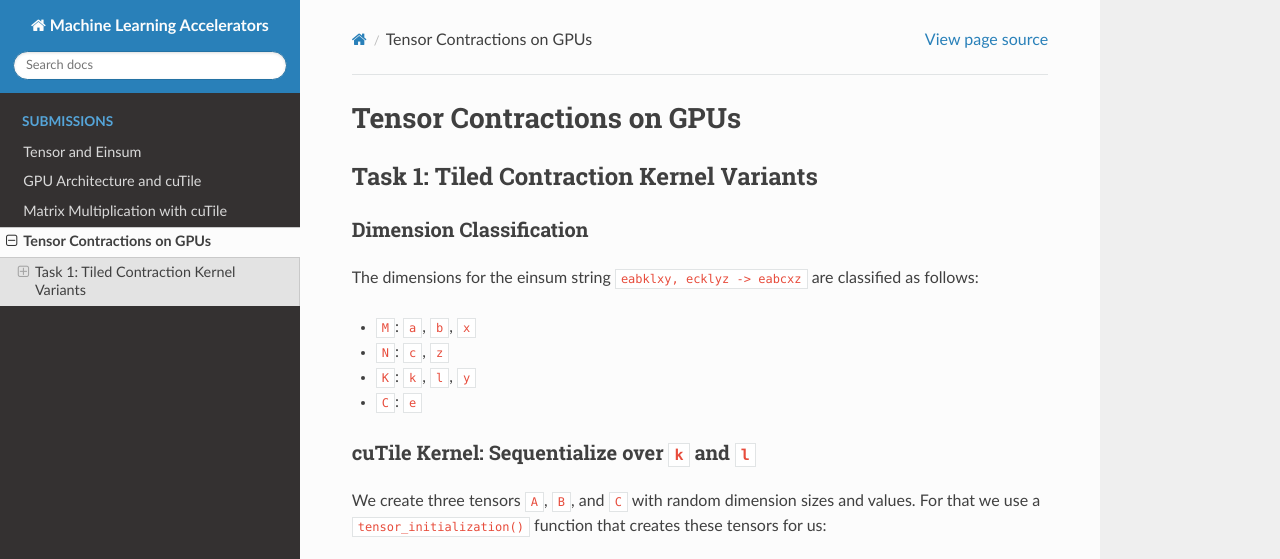
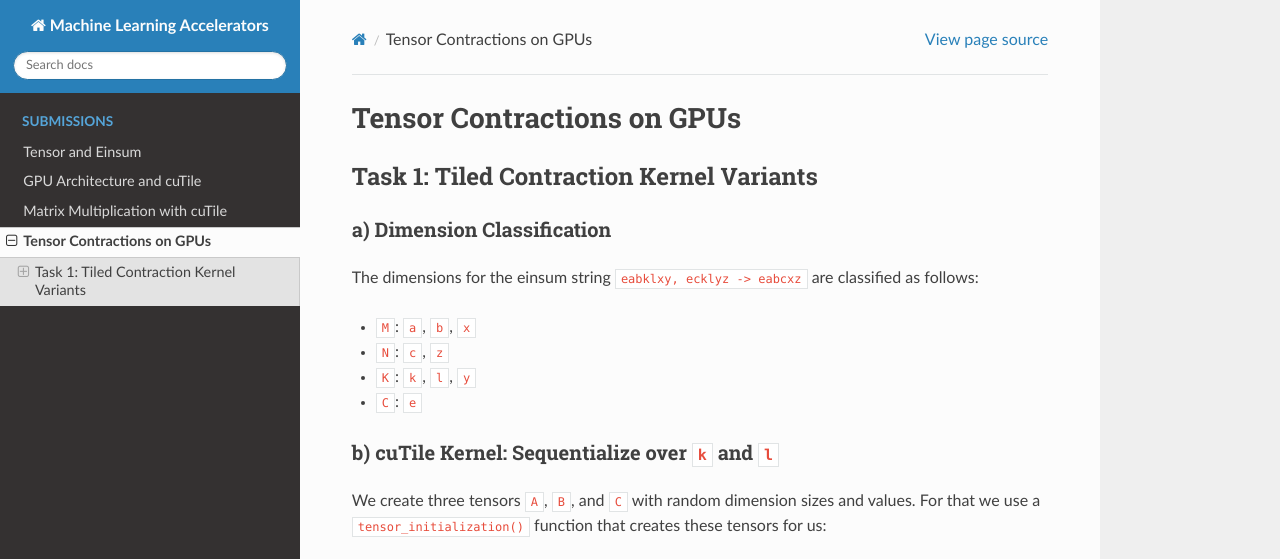
Before and after one commit to Shad00Z/machine-learning-accelerators, a Sphinx documentation site: the page built from docs/source/submissions/04_tensor_contractions.rst, in a window 1280 px wide and 900 px high, cut to the strip 0-559 px from the top of the window. Built offline with Sphinx 7.4.7 and the Read the Docs theme 3.1.0, drawn with Linux system fonts in a browser that asks for light colours.

```diff
--- a/docs/source/submissions/04_tensor_contractions.rst
+++ b/docs/source/submissions/04_tensor_contractions.rst
@@ -4,8 +4,8 @@ Tensor Contractions on GPUs
 Task 1: Tiled Contraction Kernel Variants
 -----------------------------------------
 
-Dimension Classification
-^^^^^^^^^^^^^^^^^^^^^^^^
+a) Dimension Classification
+^^^^^^^^^^^^^^^^^^^^^^^^^^^^^
 
 The dimensions for the einsum string ``eabklxy, ecklyz -> eabcxz`` are classified as follows:
 
@@ -14,8 +14,8 @@ The dimensions for the einsum string ``eabklxy, ecklyz -> eabcxz`` are classifie
 - ``K``: ``k``, ``l``, ``y``
 - ``C``: ``e``
 
-cuTile Kernel: Sequentialize over ``k`` and ``l``
-^^^^^^^^^^^^^^^^^^^^^^^^^^^^^^^^^^^^^^^^^^^^^^^^^
+b) cuTile Kernel: Sequentialize over ``k`` and ``l``
+^^^^^^^^^^^^^^^^^^^^^^^^^^^^^^^^^^^^^^^^^^^^^^^^^^^^^
 
 We create three tensors ``A``, ``B``, and ``C`` with random dimension sizes and values.
 For that we use a ``tensor_initialization()`` function that creates these tensors for us:
```
